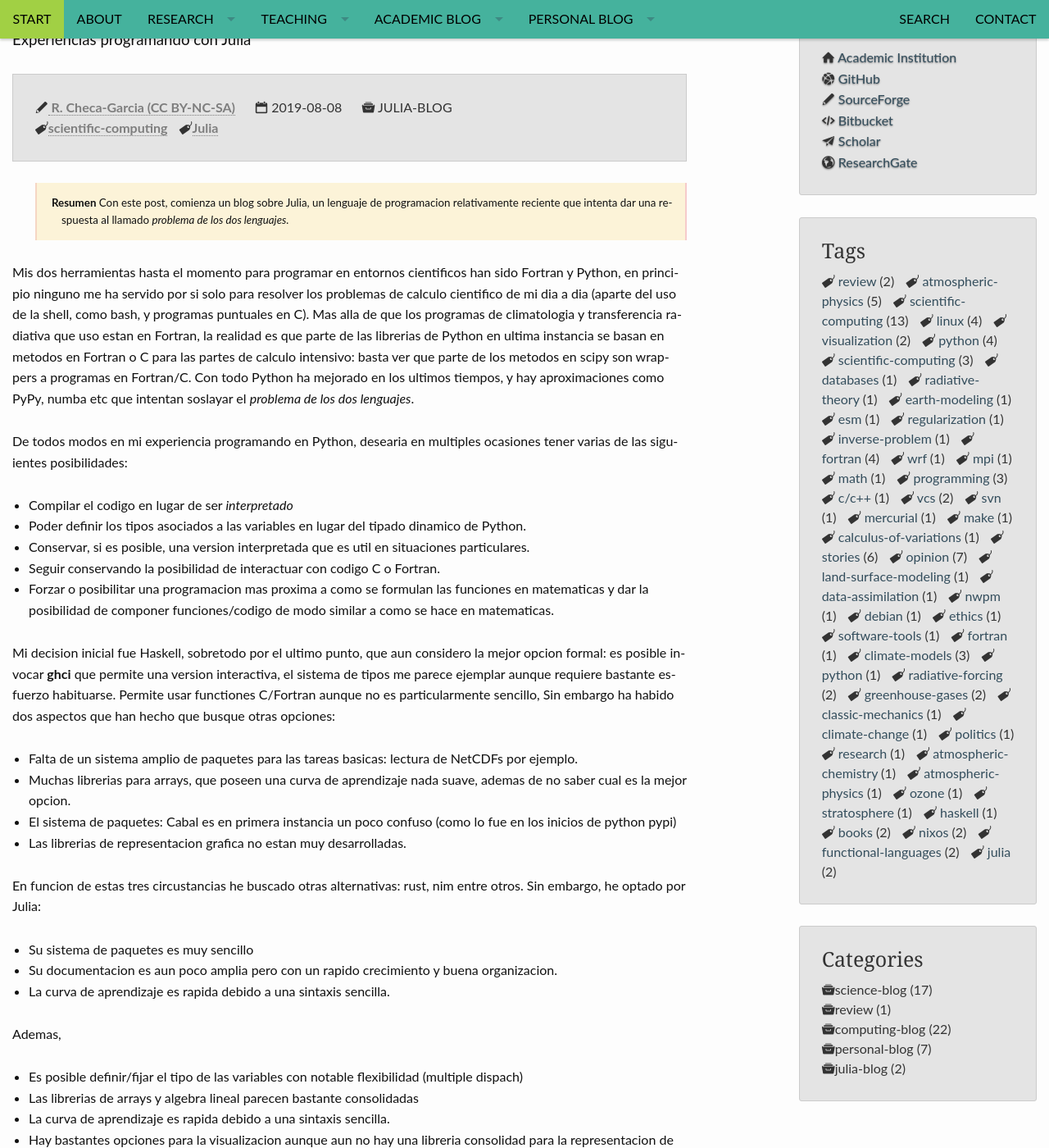
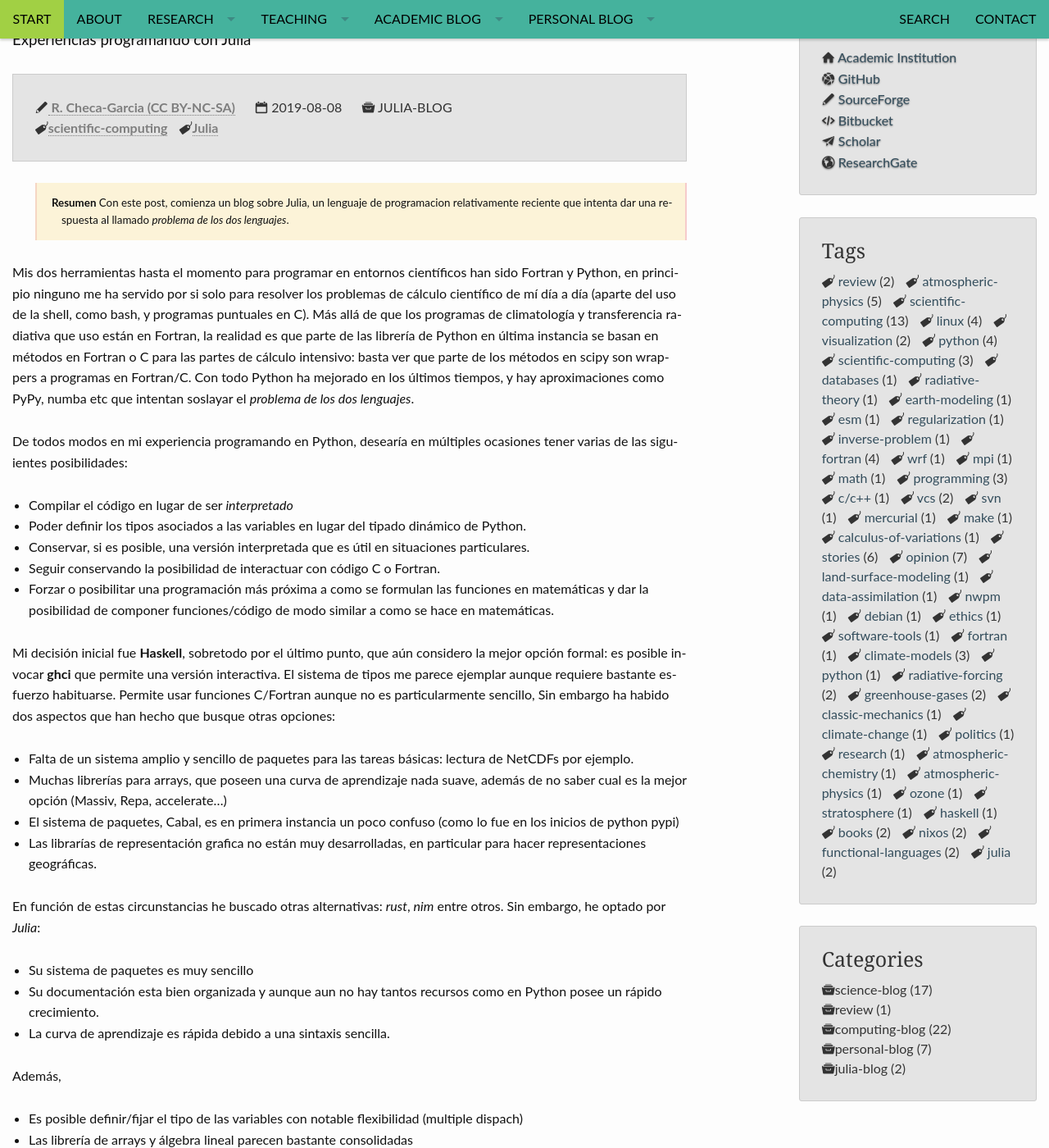
Before and after one commit to RCHG/rchg.github.io, a Jekyll site: the page built from _posts/2019-08-08-JuliaWhy.md, in a window 1280 px wide and 1400 px high, scrolled down 300 px. Shown: the whole window at 82% size. Built offline with Jekyll 4.4.1, drawn with Linux system fonts in a browser that asks for light colours; nearby versions of some CDN libraries; comment, search, counter and statistics services are not loaded; some of the changed text lies outside the part shown.

Commit message:
Update 2019-08-08-JuliaWhy.md

```diff
--- a/_posts/2019-08-08-JuliaWhy.md
+++ b/_posts/2019-08-08-JuliaWhy.md
@@ -2,7 +2,7 @@
 layout: page
 sidebar: right
 subheadline: Notebook
-title:  "Programacion con Julia"
+title:  "Programación con Julia"
 teaser: "Experiencias programando con Julia"
 breadcrumb: true
 tags:
@@ -16,51 +16,50 @@ header:
 
 **Resumen**
 Con este post, comienza un blog sobre Julia, un lenguaje de programacion relativamente reciente que
-intenta dar una respuesta al llamado *problema de los dos lenguajes.*
+intenta dar una respuesta al llamado *problema de los dos lenguajes*.
 {:.smallblock}
 
-Mis dos herramientas hasta el momento para programar en entornos cientificos han sido Fortran
-y Python, en principio ninguno me ha servido por si solo para resolver los problemas de calculo
-cientifico de mi dia a dia (aparte del uso de la shell, como bash, y programas puntuales en C).
-Mas alla de que los programas de climatologia y transferencia radiativa que uso estan en Fortran,
-la realidad es que parte de las librerias de Python en ultima instancia se basan en metodos en
-Fortran o C para las partes de calculo intensivo: basta ver que parte de los metodos en scipy
-son wrappers a programas en Fortran/C. Con todo Python ha mejorado en los ultimos tiempos, y hay
+Mis dos herramientas hasta el momento para programar en entornos científicos han sido Fortran
+y Python, en principio ninguno me ha servido por si solo para resolver los problemas de cálculo
+científico de mí día a día (aparte del uso de la shell, como bash, y programas puntuales en C).
+Más allá de que los programas de climatología y transferencia radiativa que uso están en Fortran,
+la realidad es que parte de las librería de Python en última instancia se basan en métodos en
+Fortran o C para las partes de cálculo intensivo: basta ver que parte de los métodos en scipy
+son wrappers a programas en Fortran/C. Con todo Python ha mejorado en los últimos tiempos, y hay
 aproximaciones como PyPy, numba etc que intentan soslayar el *problema de los dos lenguajes*.
 
-De todos modos en mi experiencia programando en Python, desearia en multiples ocasiones tener varias
+De todos modos en mi experiencia programando en Python, desearía en múltiples ocasiones tener varias
 de las siguientes posibilidades:
 
-- Compilar el codigo en lugar de ser *interpretado*
-- Poder definir los tipos asociados a las variables en lugar del tipado dinamico de Python.
-- Conservar, si es posible, una version interpretada que es util en situaciones particulares.
-- Seguir conservando la posibilidad de interactuar con codigo C o Fortran.
-- Forzar o posibilitar una programacion mas proxima a como se formulan las funciones en matematicas y dar la posibilidad de componer funciones/codigo de modo similar a como se hace en matematicas.
+- Compilar el código en lugar de ser *interpretado*
+- Poder definir los tipos asociados a las variables en lugar del tipado dinámico de Python.
+- Conservar, si es posible, una versión interpretada que es útil en situaciones particulares.
+- Seguir conservando la posibilidad de interactuar con código C o Fortran.
+- Forzar o posibilitar una programación más próxima a como se formulan las funciones en matemáticas y dar la posibilidad de componer funciones/código de modo similar a como se hace en matemáticas.
 
-Mi decision inicial fue Haskell, sobretodo por el ultimo punto, que aun considero la mejor opcion formal:
-es posible invocar **ghci** que permite una version interactiva, el sistema de tipos me parece ejemplar aunque
-requiere bastante esfuerzo habituarse. Permite usar functiones C/Fortran aunque no es particularmente sencillo,
+Mi decisión inicial fue **Haskell**, sobretodo por el último punto, que aún considero la mejor opción formal:
+es posible invocar **ghci** que permite una versión interactiva. El sistema de tipos me parece ejemplar aunque
+requiere bastante esfuerzo habituarse. Permite usar funciones C/Fortran aunque no es particularmente sencillo,
 Sin embargo ha habido dos aspectos que han hecho que busque otras opciones:
 
-- Falta de un sistema amplio de paquetes para las tareas basicas: lectura de NetCDFs por ejemplo.
-- Muchas librerias para arrays, que poseen una curva de aprendizaje nada suave, ademas de no saber cual es la mejor opcion.
-- El sistema de paquetes: Cabal es en primera instancia un poco confuso (como lo fue en los inicios de python pypi)
-- Las librerias de representacion grafica no estan muy desarrolladas.
+- Falta de un sistema amplio y sencillo de paquetes para las tareas básicas: lectura de NetCDFs por ejemplo.
+- Muchas librerías para arrays, que poseen una curva de aprendizaje nada suave, además de no saber cual es la mejor opción (Massiv, Repa, accelerate...)
+- El sistema de paquetes, Cabal, es en primera instancia un poco confuso (como lo fue en los inicios de python pypi)
+- Las librarías de representación grafica no están muy desarrolladas, en particular para hacer representaciones geográficas.
 
-En funcion de estas tres circustancias he buscado otras alternativas: rust, nim entre otros. Sin embargo,
-he optado por Julia:
+En función de estas circunstancias he buscado otras alternativas: *rust*, *nim* entre otros. Sin embargo,
+he optado por *Julia*:
 
 - Su sistema de paquetes es muy sencillo
-- Su documentacion es aun poco amplia pero con un rapido crecimiento y buena organizacion.
-- La curva de aprendizaje es rapida debido a una sintaxis sencilla.
+- Su documentación esta bien organizada y aunque aun no hay tantos recursos como en Python posee  un rápido crecimiento.
+- La curva de aprendizaje es rápida debido a una sintaxis sencilla.
 
-Ademas,
+Además,
 
 - Es posible definir/fijar el tipo de las variables con notable flexibilidad (multiple dispach)
-- Las librerias de arrays y algebra lineal parecen bastante consolidadas
-- La curva de aprendizaje es rapida debido a una sintaxis sencilla.
-- Hay bastantes opciones para la visualizacion aunque aun no hay una libreria consolidad para la
-representacion de mapas (geograficos).
-- Es posible usar representacion Unicode en el codigo, para variables, functiones etc, lo que
-agiliza y simplifica notablemente la notacion.
-- El codigo compilado es notablemente rapido, cercano a C/Fortran.
+- Las librería de arrays y álgebra lineal parecen bastante consolidadas
+- Hay bastantes opciones para la visualización aunque aún no hay una librería consolidad para la
+representación de mapas (geográficos).
+- Es posible usar representación Unicode en el código, para variables, funciones etc, lo que
+agiliza y simplifica notablemente la notación.
+- El código compilado *on the fly* es notablemente rápido, cercano a C/Fortran.
```
